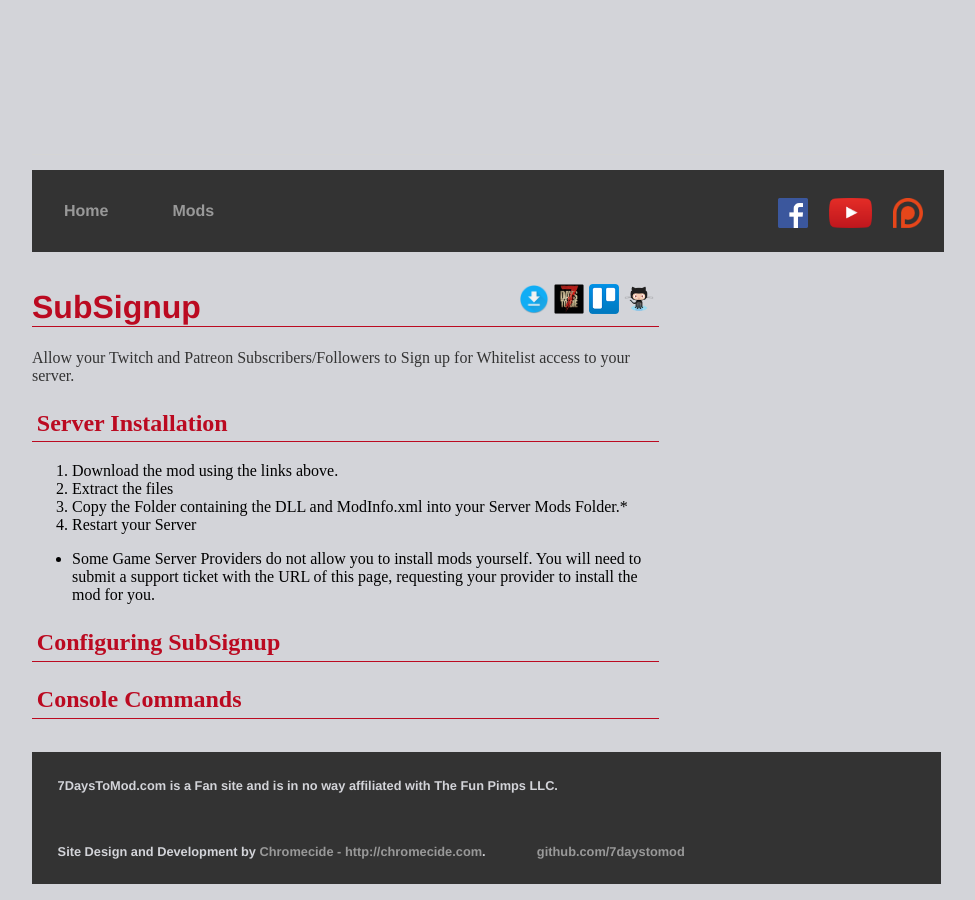
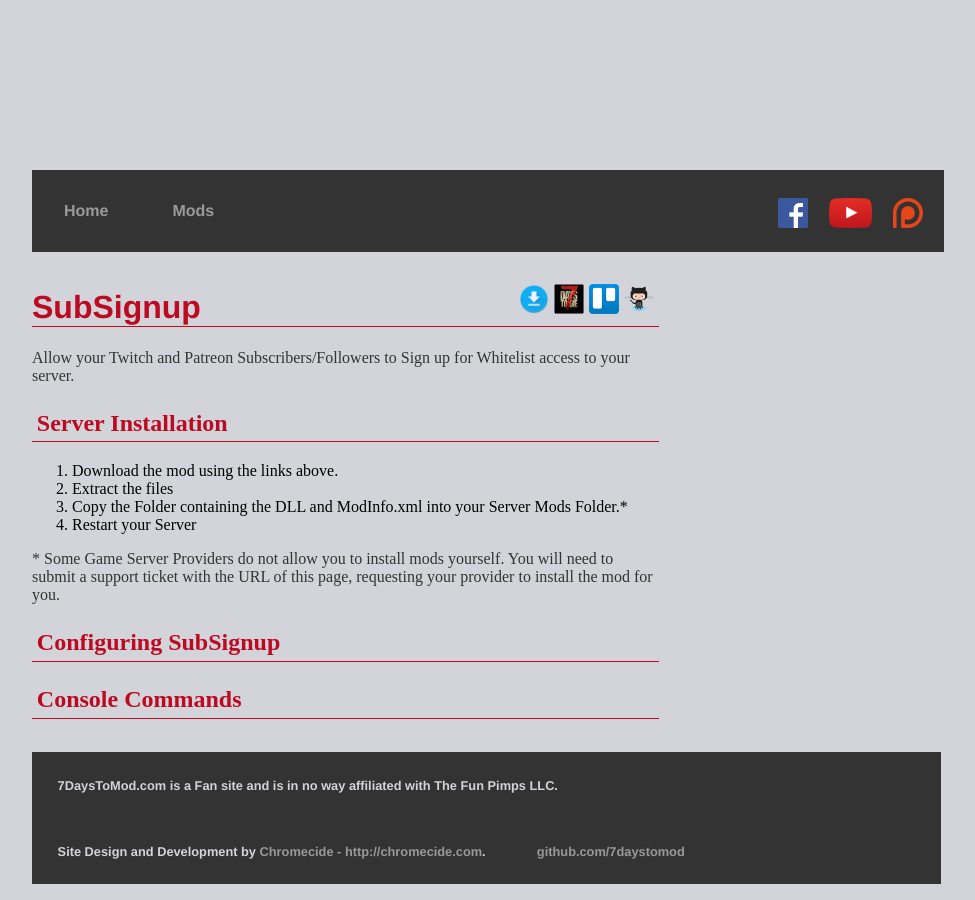
Before and after one commit to 7DaysToMod/7daystomod.github.io, a Jekyll site: the page built from mods/SubSignup/index.md, in a window 1280 px wide. Shown: the whole page, without its empty margins (160-1135 px from the left). Built offline with Jekyll 4.4.1, drawn with Linux system fonts in a browser that asks for light colours.

Commit message:
formatting issue

```diff
--- a/_includes/serverinstall.md
+++ b/_includes/serverinstall.md
@@ -4,4 +4,4 @@
 3. Copy the Folder containing the DLL and ModInfo.xml into your Server Mods Folder.*
 4. Restart your Server
 
-* Some Game Server Providers do not allow you to install mods yourself. You will need to submit a support ticket with the URL of this page, requesting your provider to install the mod for you.
+\* Some Game Server Providers do not allow you to install mods yourself. You will need to submit a support ticket with the URL of this page, requesting your provider to install the mod for you.
```
